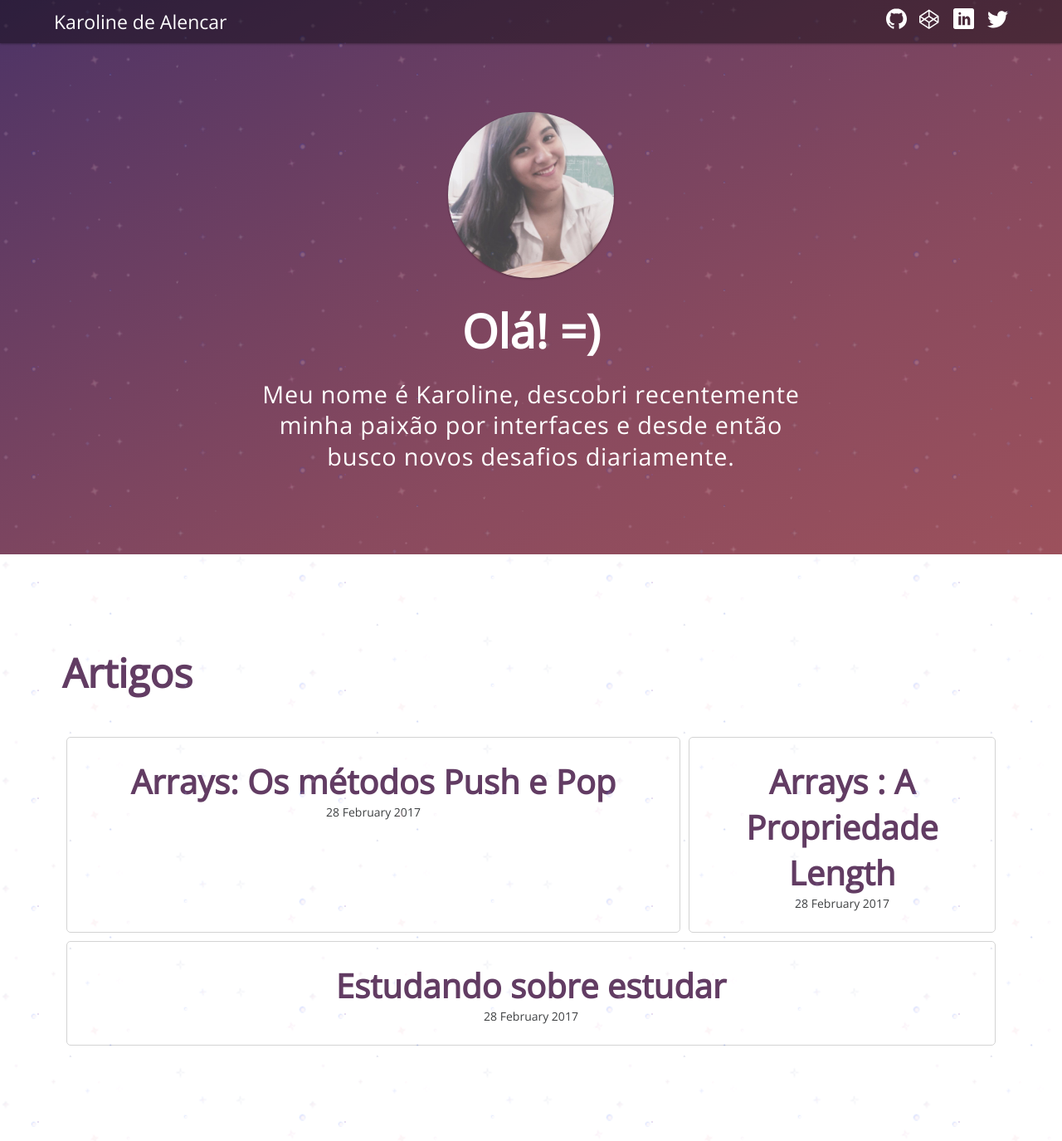
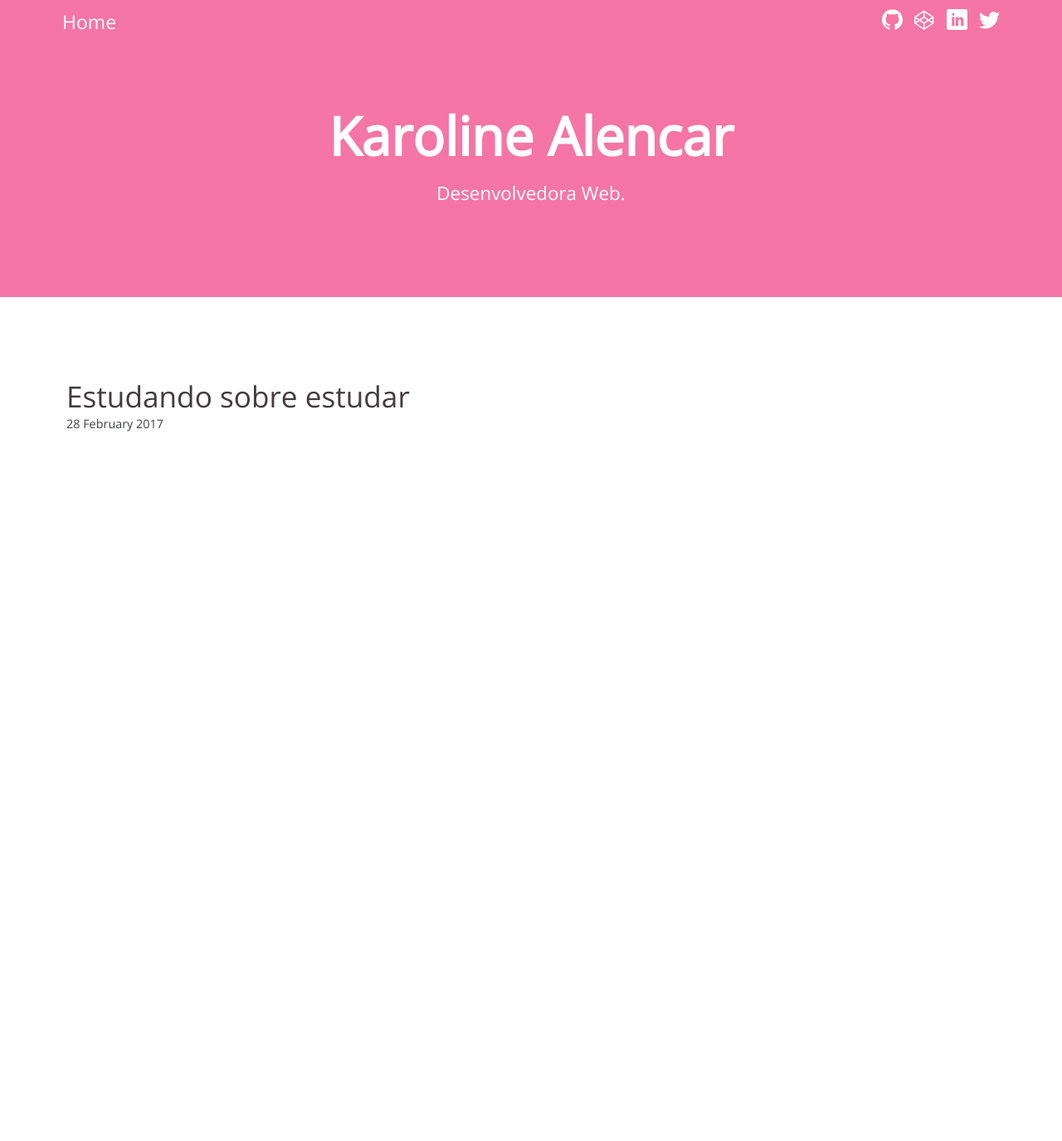
Before and after one commit to karolinedealencar/karolinedealencar.com.br, a Jekyll site: the page built from index.html, in a window 1280 px wide and 1375 px high. Shown: the whole window at 83% size. Built offline with Jekyll 4.4.1, drawn with Linux system fonts in a browser that asks for light colours.

Commit message:
Alterações no layout.

```diff
--- a/_includes/header.html
+++ b/_includes/header.html
@@ -1,7 +1,8 @@
 <header class="header">
   <div class="container">
+    <div class="header__content">
       <h1 class="header__title">
-      <a class="header__title" href="{{ site.baseurl }}/">{{ site.title }}</a>
+        <a class="header__title" href="{{ site.baseurl }}/">Home</a>
       </h1>
       <nav class="header__nav">
         <ul class="header__list">
@@ -27,5 +28,6 @@
           </li>
         </ul>
       </nav>
+    </div>
 </header>
 </div>
--- a/_layouts/post.html
+++ b/_layouts/post.html
@@ -5,7 +5,7 @@ layout: default
 </div>
 {% include minutes-to-read.html %}
 
-<div class="container container__post">
+<div class="container">
   <article class="post__page">
       <h1 class="post__title">{{ page.title }}</h1>
       <div class="post__date post__date--mod">
--- a/_sass/_base.scss
+++ b/_sass/_base.scss
@@ -1,3 +1,12 @@
+
+// VARIABLES
+
+$color-primary: #F575A4;
+$color-secundary: #413C3E;
+$color-contrast: #FFF;
+
+// GLOBAL
+
 * {
   -webkit-box-sizing: border-box;
      -moz-box-sizing: border-box;
@@ -15,37 +24,8 @@ html {
 }
 
 a {
+  color: $color-secundary;
+  font-weight: bold;
   text-decoration: none;
-  font-weight: bold;
-  color: #623C63;
   cursor: pointer;
-  transition: 1s;
 }
-
-a:hover {
-  color: #8D4B5E;
-}
-
-h2 {
-  font-size: 2.5em;
-  color: #623C63;
-  @media (min-width: 768px) {
-    font-size: 3.5em;
-  }
-}
-
-p {
-  font-size: 16px;
-  color: #2C302E;
-  line-height: 1.3em;
-  letter-spacing: 0.8px;
-}
-
-ul {
-  list-style: none;
-}
-
-li {
-  font-size: 1.4em;
-  color: #2C302E;
-}
--- a/_sass/_layout.scss
+++ b/_sass/_layout.scss
@@ -1,6 +1,6 @@
 .container {
   margin: 0 auto;
-  padding: 10px;
+  padding: 10px 20px;
   @media (min-width: 768px) {
     width: 750px;
   }
@@ -14,14 +14,3 @@
   }
 
 }
-
-.container__post {
-  @media (min-width: 992px) {
-    width: 920px;
-  }
-
-  @media (min-width: 1200px) {
-    width: 980px;
-  }
-
-}
--- a/_sass/_style.scss
+++ b/_sass/_style.scss
@@ -1,47 +1,35 @@
-.main__bg {
-  width: 100%;
-  background: linear-gradient(to left top, #9C515C, 60%, #4C3366);
-  background-attachment: fixed;
-}
-
-.bg::before {
-  content: '';
-  position: absolute;
-  top: 0;
-  left: 0;
-  right: 0;
-  bottom: 0;
-  background-image: url('../img/bg.png');
-  opacity: .2;
-}
-
-/*    HEADER    */
+//  HEADER
 
 .header {
   width: 100%;
   position: fixed;
+  top: 0;
   z-index: 1;
-  top: 0;
-  background-color: rgba(0,0,0,.4);
-  box-shadow: 0 1px 3px rgba(0,0,0,0.12), 0 1px 2px rgba(0,0,0,0.24);
+  background-color: $color-primary;
+}
+
+.header__content {
+  display: flex;
+  justify-content: space-between;
+  align-items: center;
 }
 
 .header__title {
   display: inline;
-  font-size: 1em;
+  margin: 0;
+  color: $color-contrast;
+  font-size: 1.2em;
   font-weight: 200;
-  color: #FFF;
-  @media (min-width: 768px) {
-    font-size: 1.2em;
+  transition-duration: 2s;
+  &:hover {
+    color: $color-secundary;
   }
 }
 
-.header__nav, .header__list, .header__item {
+.header__nav,
+.header__list,
+.header__item {
   display: inline;
-}
-
-.header__nav {
-  float: right;
 }
 
 .header__item {
@@ -51,125 +39,139 @@
   }
 }
 
-/*    ABOUT    */
+
+.header__icon {
+  transition-delay: .1s;
+  &:hover {
+    transform: scale(1.2);
+  }
+}
+
+//  ABOUT
+
+.main__bg {
+  width: 100%;
+  background-color: $color-primary;
+}
 
 .about {
   width: 100%;
-  margin: 100px 0;
-  padding: 10px;
-  color: #FFF;
+  padding: 100px 0px;
+  color: $color-contrast;
   text-align: center;
+}
+
+.about__h {
+  margin: 0;
+  color: $color-contrast;
+  font-size: 2.2em;
   @media (min-width: 768px) {
-    width: 700px;
-    margin: 80px auto;
+    margin: 10px 0;
+    font-size: 4em;
   }
 }
 
-.about__img {
-  width: 150px;
-  height: 150px;
-  border-radius: 100%;
-  box-shadow: 0 1px 3px rgba(0,0,0,0.12), 0 1px 2px rgba(0,0,0,0.24);
-  transition: all 0.3s cubic-bezier(.25,.8,.25,1);
+.about__p {
+  margin: 0;
+  font-size: 1em;
+  color: $color-contrast;
   @media (min-width: 768px) {
-    width: 200px;
-    height: 200px;
-    margin-top: 35px;
+    font-size: 1.4em;
   }
 }
 
-.about__h {
-  margin: 20px 0;
-  color: #FFF;
-}
+// POSTS
 
-.about__p {
-  margin: 38px 0;
-  font-size: 1.4em;
-  color: #FFF;
+.post__list {
+  margin: 10px 0;
   @media (min-width: 768px) {
-    margin: 0;
-    font-size: 1.8em;
+    margin: 60px 0;
   }
 }
 
-/*    POSTS    */
-
-.post__list {
-  margin: 100px 0;
-  padding: 0 10px;
-}
-
 .post__h {
-  font-size: 2.2em;
+  color: $color-secundary;
+  font-size: 2em;
   @media (min-width: 768px) {
     font-size: 3em;
   }
 }
 
-.post__container {
-  display: flex;
-  flex-direction: column;
-  flex-wrap: wrap;
-  justify-content: center;
-  @media (min-width: 768px) {
-    flex-direction: row;
+.post {
+  margin: 5px;
+  transition: .3s;
+  &:hover {
+    transform: translateY(-5px);
   }
-}
-
-.post:first-child {
-  flex: 2 50%;
-}
-
-.post {
-  flex: 1 25%;
-  margin: 5px;
-  text-align: center;
-  border: 1px solid #d3d3d3;
-  border-radius: 5px;
-  transition: .3s;
-}
-
-.post:hover {
-  border-color: #8D4B5E;
-  transform: translateY(-5px);
 }
 
 .post__title {
   margin: 0;
-  font-size: 1.8em;
-  color: #623C63;
+  color: $color-secundary;
+  font-size: 1.4em;
+  font-weight: lighter;
   @media (min-width: 768px) {
-    font-size: 2.5em;
+    font-size: 2.2em;
   }
 }
 
 .post__link {
   display: block;
-  padding: 25px;
+  padding: 25px 0px;
 }
 
 .post__date {
   color: #3E4042;
-  font-size: 14px;
-  font-weight: normal;
+  font-size: 0.9em;
+  font-weight: lighter;
 }
 
-/*    POST PAGE   */
+// POST PAGE
 
 .post__page {
   margin: 100px 0;
+
+  h1 {
+    font-size: 1.8em;
+    font-weight: bold;
+  }
+
+  h2 {
+    color: $color-secundary;
+    font-size: 1.6em;
+    font-weight: lighter;
+  }
+
+  h3 {
+    font-size: 1.4em;
+    font-weight: lighter;
+  }
+
+  p {
+    color: #413C3E;
+    font-size: 0.8em;
+    line-height: 1.6em;
+    letter-spacing: 1px;
+    @media (min-width: 768px) {
+      font-size: 1em;
+    }
+  }
 }
 
 .post__date--mod {
   margin-bottom: 60px;
 }
 
-/*    COMMENTS   */
+// HIGHLIGHTING
 
-.comments {
-  padding: 0 20px;
+pre {
+    white-space: pre-wrap;
+    color: #000;
+    font-family: 'Open Sans', sans-serif;
+    font-size: 1.2em;
 }
+
+//  COMMENTS
 
 .comments h3 {
   font-size: 1.5em;
--- a/index.html
+++ b/index.html
@@ -5,14 +5,9 @@ layout: default
   <div class="bg">
     <div class="container">
       <section class="about">
-        <img class="about__img" src="img/retrato.jpg" alt="Foto da autora do blog">
-        <h2 class="about__h">Olá! =)</h2>
+        <h2 class="about__h">Karoline Alencar</h2>
         <p class="about__p">
-          Meu nome é Karoline,
-          descobri recentemente minha
-          paixão por interfaces e desde
-          então busco novos desafios
-          diariamente.
+          Desenvolvedora Web.
         </p>
       </section><!--    ABOUT    -->
     </div>
@@ -20,7 +15,6 @@ layout: default
 </div>
 <div class="container">
   <section class="post__list">
-      <h2 class="post__h">Artigos</h2>
       <div class="post__container">
       {% if site.posts.size == 0 %}
         <h3>I'm sorry, the post is in another castle. =(</h3>
```
Also changed, not shown: _posts/2017-02-05-arrays-:-a-propriedade-length.md (deleted, +0 -56 lines), _posts/2017-02-19-arrays-os-metodos-push-e-pop.md (deleted, +0 -29 lines), img/bg.png (deleted), img/retrato.jpg (deleted). Lines whose indentation alone changed are shown as unchanged.
